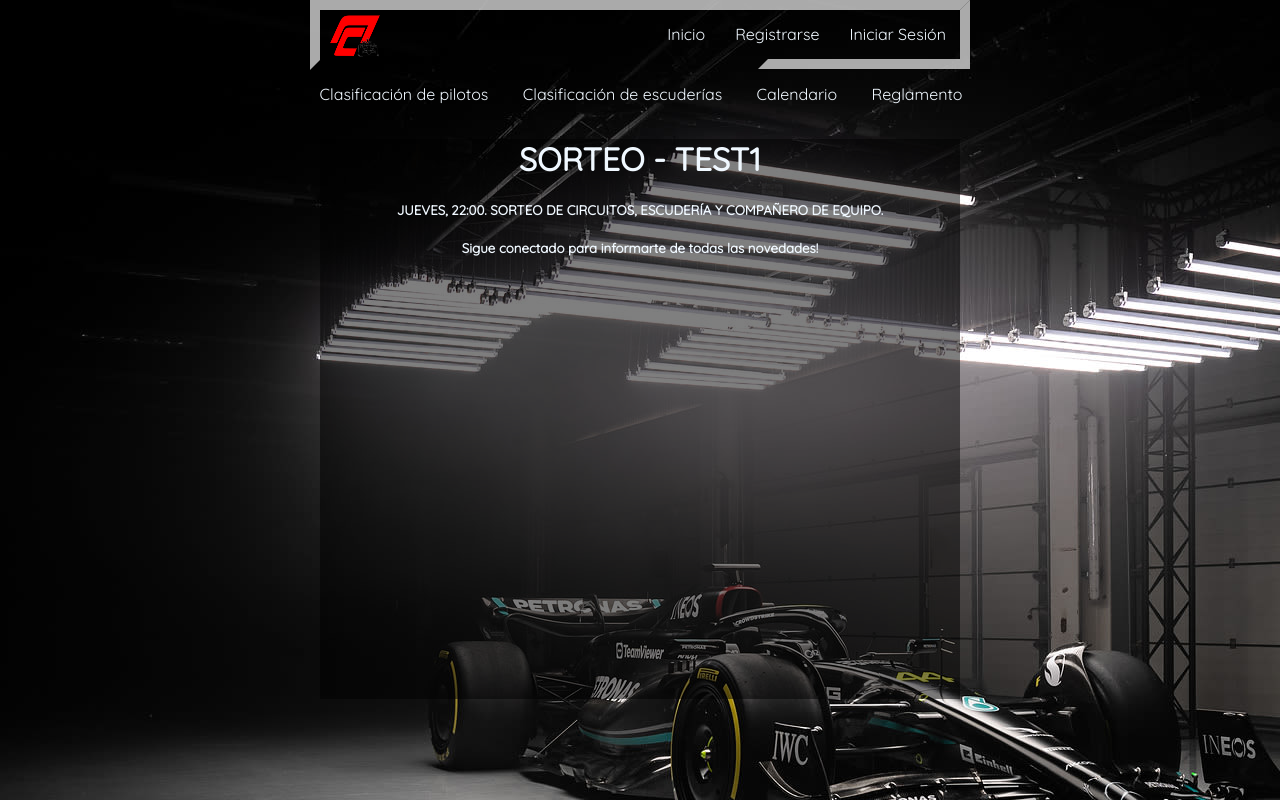
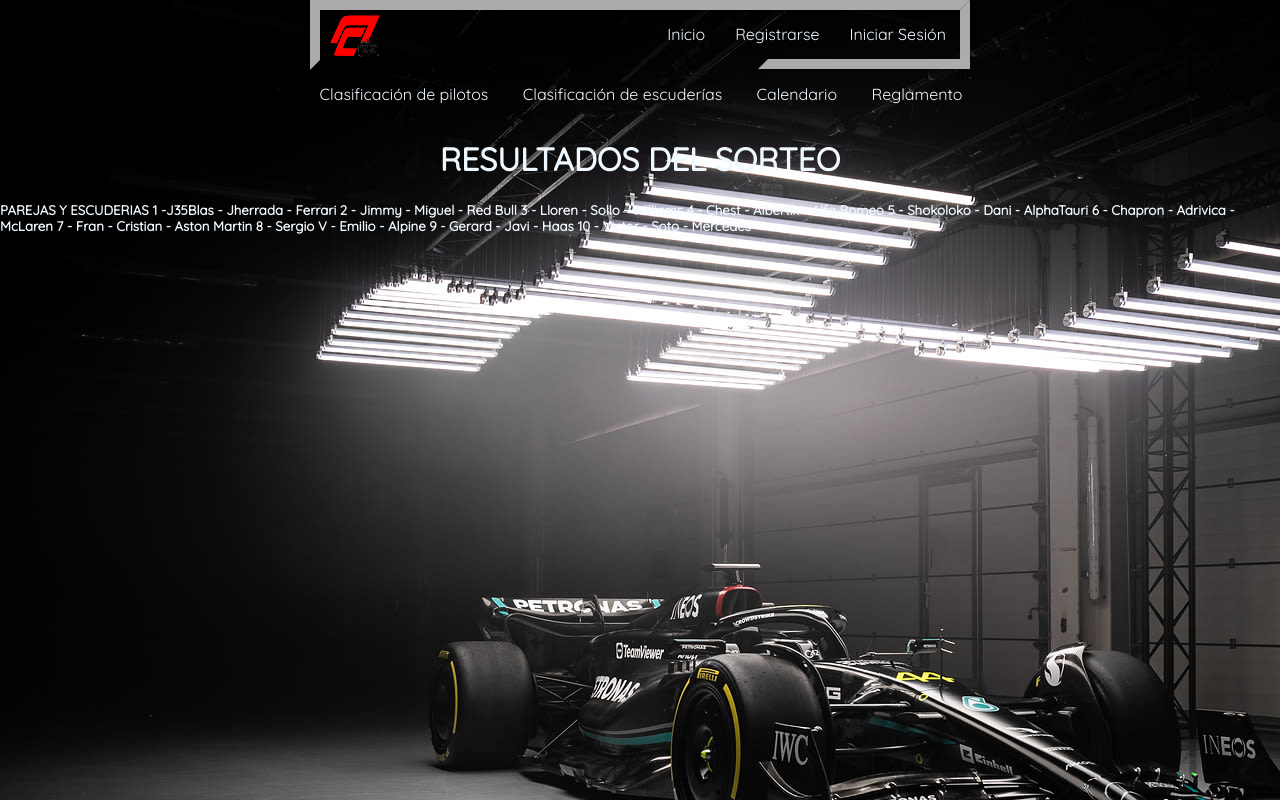
Before and after one commit to FranDesarrolladorWeb/nanocup, a Symfony app: template templates/home.html.twig in a window 1280 px wide. Run offline with Twig, Linux system fonts and the light colour scheme; the template is opened without the code that fills it, so the values that code supplies are empty; some libraries are stand-ins or nearby versions.

Commit message:
Update home.html.twig

```diff
--- a/templates/home.html.twig
+++ b/templates/home.html.twig
@@ -3,18 +3,28 @@
 {% block title %}Inicio{% endblock %}
 
 {% block body %}
-<div class="container">
+<h1>RESULTADOS DEL SORTEO</h1>
+    <h5>
+    PAREJAS Y ESCUDERIAS
 
-    <h1>SORTEO - TEST1</h1>
-    <h5>JUEVES, 22:00. SORTEO DE CIRCUITOS,
-        ESCUDERÍA Y COMPAÑERO DE EQUIPO.
+    1 -J35Blas - Jherrada - Ferrari
+
+    2 - Jimmy - Miguel - Red Bull
+
+    3 - Lloren - Sollo - Williams
+
+    4 - Chest - Albertix - Alfa Romeo
+
+    5 - Shokoloko - Dani - AlphaTauri
+
+    6  - Chapron - Adrivica - McLaren
+
+    7 - Fran - Cristian - Aston Martin
+
+    8 - Sergio V - Emilio - Alpine
+
+    9 - Gerard - Javi - Haas
+
+    10 - Victor - Soto - Mercedes
     </h5>
-    {% if is_granted('ROLE_ADMIN') %}
-        <h5><a href="{{ path('app_pilotos_index') }}">Ver listado de pilotos</a></h5>
-        <h5><a href="{{ path('app_equipos_index') }}">Ver listado de equipos</a></h5>
-    {% endif %}
-
-    <h5>Sigue conectado para informarte de todas las novedades!</h5>
-
-</div>
 {% endblock %}
```
